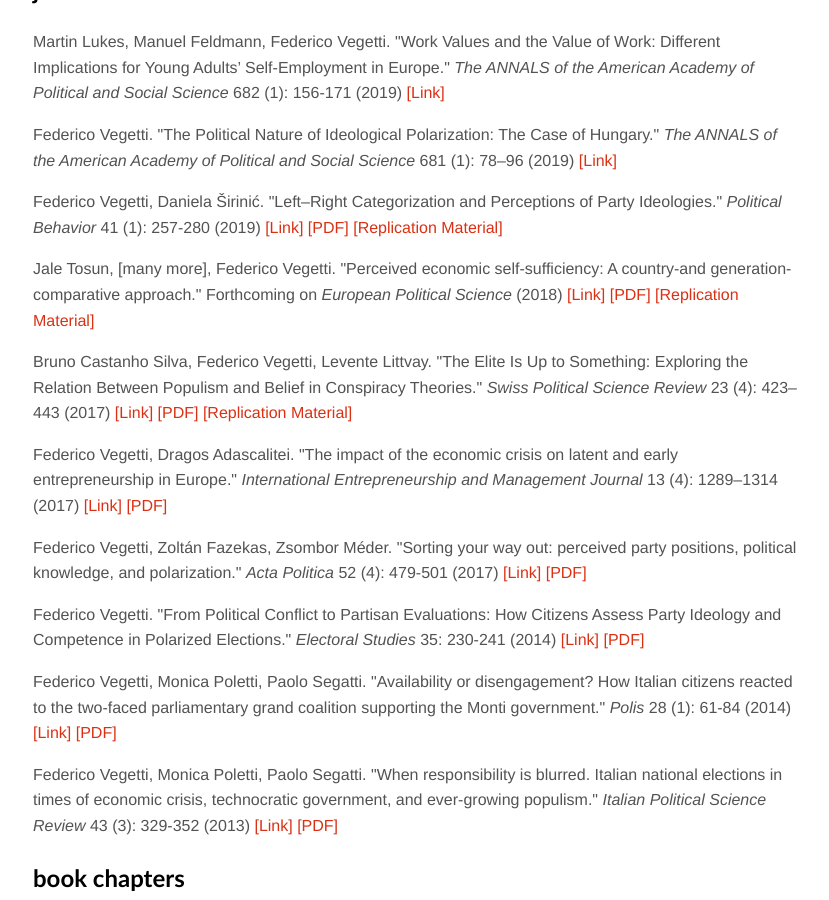
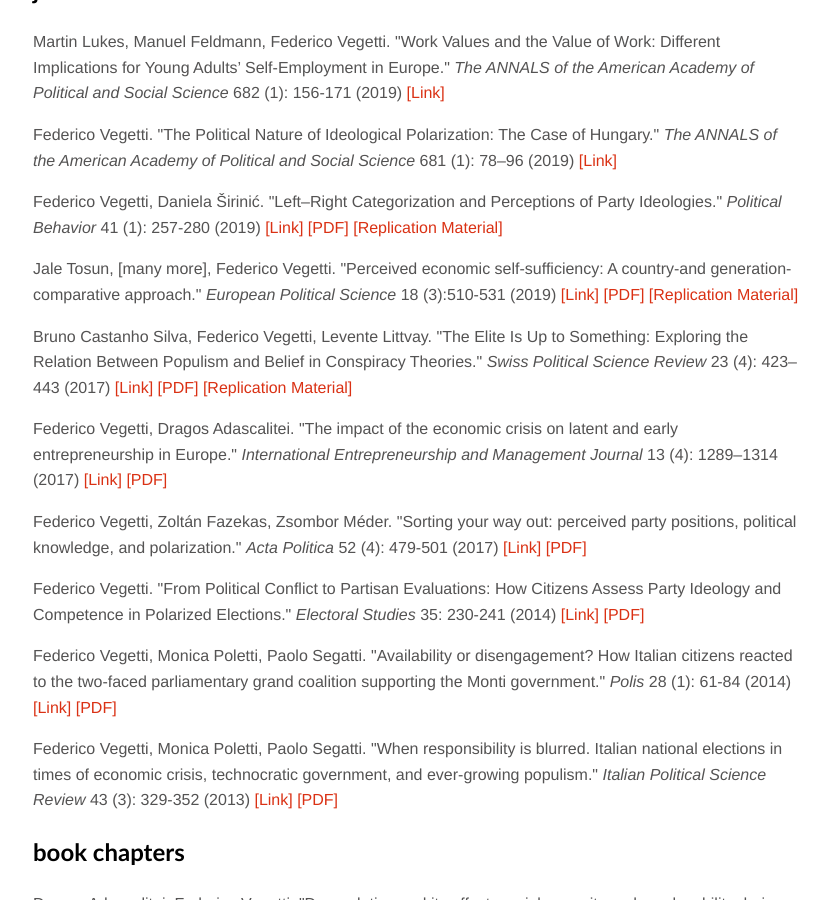
Before and after one commit to federicovegetti/federicovegetti.github.io, a Jekyll site: the page built from research/index.html, in a window 1280 px wide and 900 px high, scrolled down 394 px. Shown: the whole window, without its empty margins (223-1052 px from the left). Built offline with Jekyll 4.4.1, drawn with Linux system fonts in a browser that asks for light colours.

Commit message:
changes to research page

```diff
--- a/research/index.html
+++ b/research/index.html
@@ -23,7 +23,7 @@
 	</p>
 
 
-	<p>Jale Tosun, [many more], Federico Vegetti. "Perceived economic self-sufficiency: A country-and generation-comparative approach." Forthcoming on <i>European Political Science</i> (2018)
+	<p>Jale Tosun, [many more], Federico Vegetti. "Perceived economic self-sufficiency: A country-and generation-comparative approach." <i>European Political Science</i> 18 (3):510-531 (2019)
 		<a href="https://doi.org/10.1057/s41304-018-0186-3" target="_blank">[Link]</a>
 		<a href="{{ site.baseurl }}/pdfs/paper_EPS_2018.pdf">[PDF]</a>
 		<a href="https://github.com/federicovegetti/EPS2018" target="_blank">[Replication Material]</a>
@@ -122,7 +122,9 @@
 <h2>thesis</h2>
 
 	<p><i>The Electoral Consequences of Ideological Party Polarization in Europe.</i> Ph.D. Thesis, University of Mannheim. Defended on November 22, 2013.
+	<!--
 	<a href="{{ site.baseurl }}/pdfs/thesis_2013.pdf">[PDF]</a>
+	-->
 	</p>
 
 	<p><i>I dilemmi degli elettori di sinistra nell'Italia del 2008 (Left-wing voters' dilemmas in 2008's Italy).</i> M.A. Thesis, University of Milan. 2009.
```
Also changed, not shown: 1 other file.
